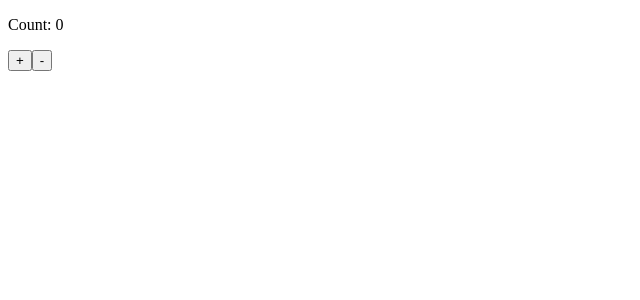
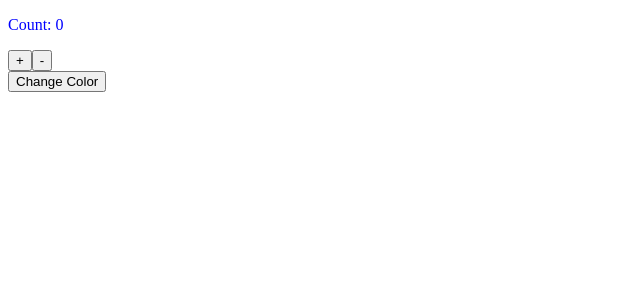
Before and after one commit to RemanthManyam/Upgrade, a React (Vite) app in the folder reactHooks/: page / in a window 1280 px wide. Shown: the top 300 px of the page, without its empty margins (0-640 px from the left). Built offline with nearby package versions, Linux system fonts and the light colour scheme.

Commit message:
UseEffect has 3 cases: No dependecies, empty dependencies[], with dependencies. This is 3rd one

```diff
--- a/reactHooks/src/UseEffect.jsx
+++ b/reactHooks/src/UseEffect.jsx
@@ -3,10 +3,11 @@ import React, {useState, useEffect} from 'react';
 function UseEffect(){
 
     const[count, setCount] = useState(0);
+    const[colour, setColor] = useState("blue");
 
     useEffect(() => {                                       //useEffect(function, [dependencies])
-        document.title = `${count}`;
-    },[count]);
+        document.title = `${count} ${colour}`;
+    },[count, colour]);
 
     function inc(){
         setCount(c => c + 1);
@@ -16,11 +17,15 @@ function UseEffect(){
         setCount(c => c - 1);
     }
 
+    function changeColor(){
+        setColor(c => c === "blue" ? "green" : "blue")
+    }
+
     return(<>
-    <p>Count: {count}</p>
+    <p style = {{color: colour}}>Count: {count}</p>
     <button onClick = {inc}>+</button>
-    <button onClick = {dec}>-</button>
-
+    <button onClick = {dec}>-</button><br/>
+    <button onClick= {changeColor}>Change Color</button>
     </>);
 
 }
```
